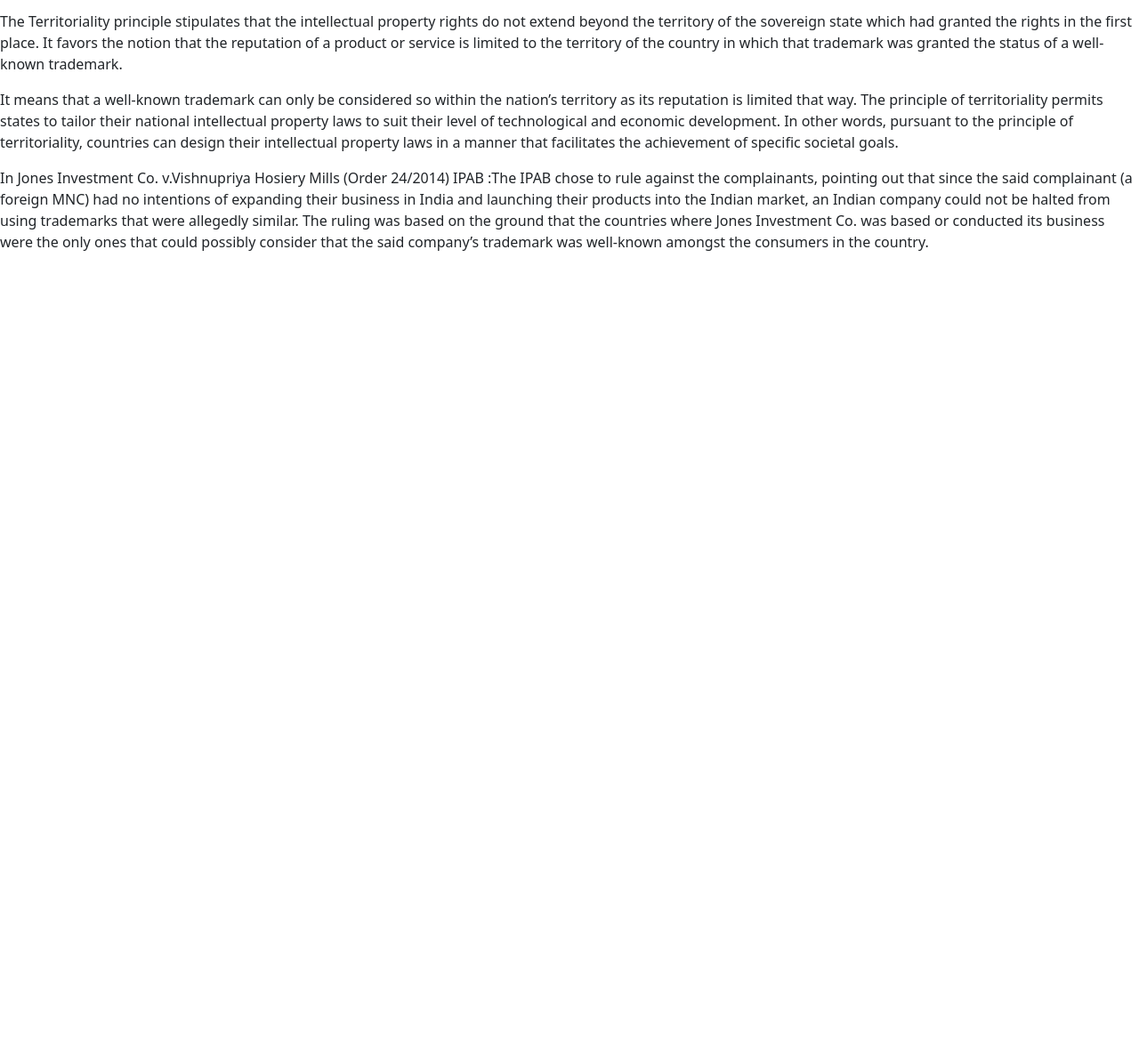
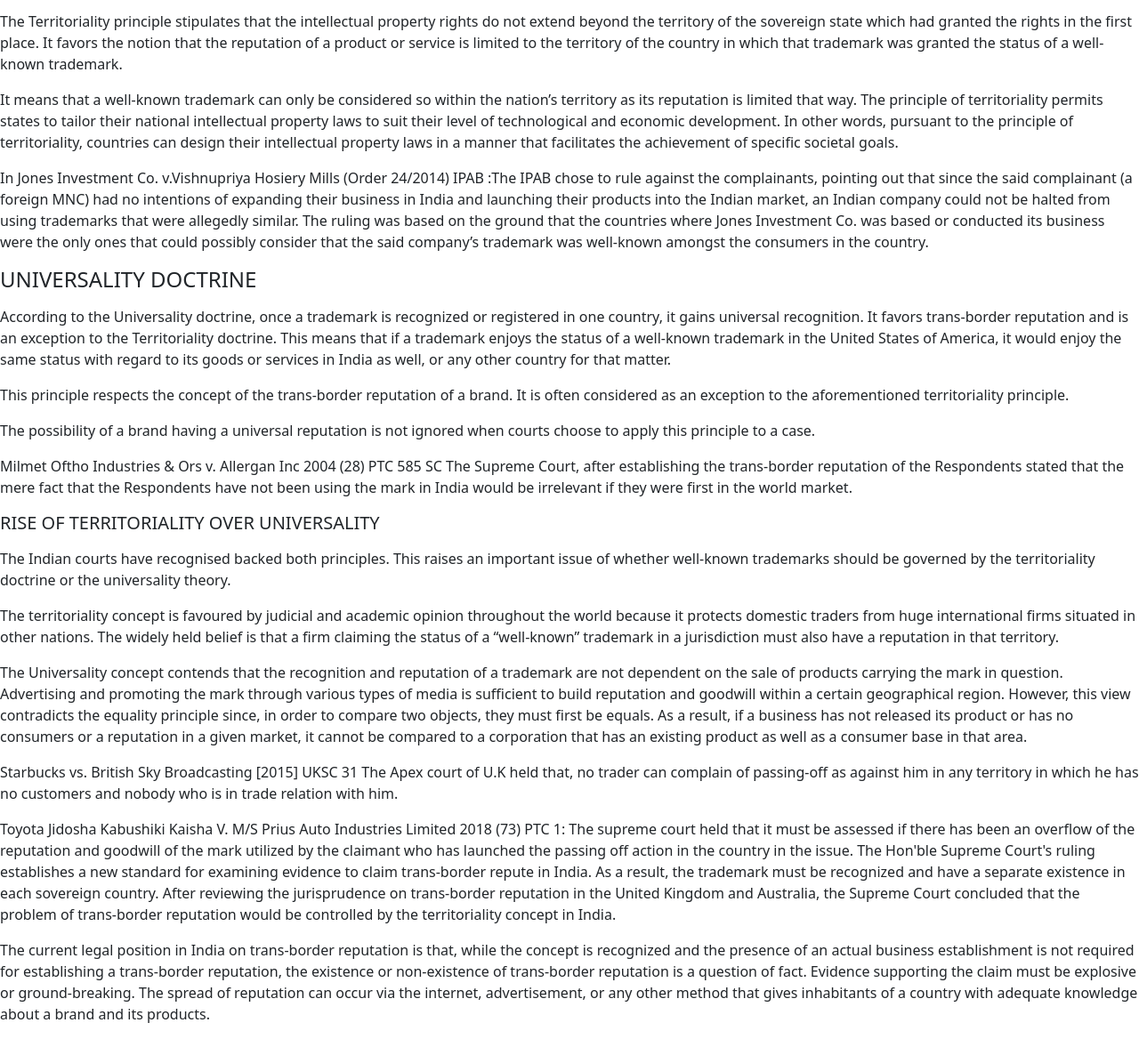
Before and after one commit to MohnishDevaraj/LAWMELON, a plain HTML site: page Pages/Law Notes/Law Notes.html in a window 1280 px wide. Shown: the part 9268-10436 px from the top of the page at 89% size. Before the commit the page ends 9568 px from the top, so only its background shows below. Drawn offline with nearby package versions, Linux system fonts and the light colour scheme.

Commit message:
added lawnotes

```diff
--- a/Pages/Law Notes/Law Notes.html
+++ b/Pages/Law Notes/Law Notes.html
@@ -625,3 +625,49 @@
       consider that the said company’s trademark was well-known amongst the
       consumers in the country.
     </p>
+    <p></p>
+    <h4>UNIVERSALITY DOCTRINE</h4>
+    <p></p>
+    <p>
+      According to the Universality doctrine, once a trademark is recognized or registered in one country, it gains universal recognition. It favors trans-border reputation and is an exception to the Territoriality doctrine. This means that if a trademark enjoys the status of a well-known trademark in the United States of America, it would enjoy the same status with regard to its goods or services in India as well, or any other country for that matter.
+    </p>
+    <p></p>
+    <p>
+      This principle respects the concept of the trans-border reputation of a brand. It is often considered as an exception to the aforementioned territoriality principle.
+    </p>
+    <p></p>
+    <p>
+      The possibility of a brand having a universal reputation is not ignored when courts choose to apply this principle to a case.
+    </p>
+    <p></p>
+    <p>
+      Milmet Oftho Industries & Ors v. Allergan Inc 2004 (28) PTC 585 SC
+      The Supreme Court, after establishing the trans-border reputation of the Respondents stated that the mere fact that the Respondents have not been using the mark in India would be irrelevant if they were first in the world market.
+    </p>
+    <p></p>
+    <h5>RISE OF TERRITORIALITY OVER UNIVERSALITY</h5>
+    <p></p>
+    <p>
+      The Indian courts have recognised backed both principles. This raises an important issue of whether well-known trademarks should be governed by the territoriality doctrine or the universality theory.
+    </p>
+    <p></p>
+    <p>
+      The territoriality concept is favoured by judicial and academic opinion throughout the world because it protects domestic traders from huge international firms situated in other nations. The widely held belief is that a firm claiming the status of a “well-known” trademark in a jurisdiction must also have a reputation in that territory.
+    </p>
+    <p></p>
+    <p>
+      The Universality concept contends that the recognition and reputation of a trademark are not dependent on the sale of products carrying the mark in question. Advertising and promoting the mark through various types of media is sufficient to build reputation and goodwill within a certain geographical region. However, this view contradicts the equality principle since, in order to compare two objects, they must first be equals. As a result, if a business has not released its product or has no consumers or a reputation in a given market, it cannot be compared to a corporation that has an existing product as well as a consumer base in that area.
+    </p>
+    <p></p>
+    <p>
+      Starbucks vs. British Sky Broadcasting [2015] UKSC 31
+      The Apex court of U.K held that, no trader can complain of passing-off as against him in any territory in which he has no customers and nobody who is in trade relation with him.
+    </p>
+    <p></p>
+    <p>
+      Toyota Jidosha Kabushiki Kaisha V. M/S Prius Auto Industries Limited 2018 (73) PTC 1: The supreme court held that it must be assessed if there has been an overflow of the reputation and goodwill of the mark utilized by the claimant who has launched the passing off action in the country in the issue. The Hon'ble Supreme Court's ruling establishes a new standard for examining evidence to claim trans-border repute in India. As a result, the trademark must be recognized and have a separate existence in each sovereign country. After reviewing the jurisprudence on trans-border reputation in the United Kingdom and Australia, the Supreme Court concluded that the problem of trans-border reputation would be controlled by the territoriality concept in India.
+    </p>
+    <p></p>
+    <p>
+      The current legal position in India on trans-border reputation is that, while the concept is recognized and the presence of an actual business establishment is not required for establishing a trans-border reputation, the existence or non-existence of trans-border reputation is a question of fact. Evidence supporting the claim must be explosive or ground-breaking. The spread of reputation can occur via the internet, advertisement, or any other method that gives inhabitants of a country with adequate knowledge about a brand and its products.
+    </p>
```
Also changed, not shown: Pages/PIR/PIR.html (+1 -1 lines).
